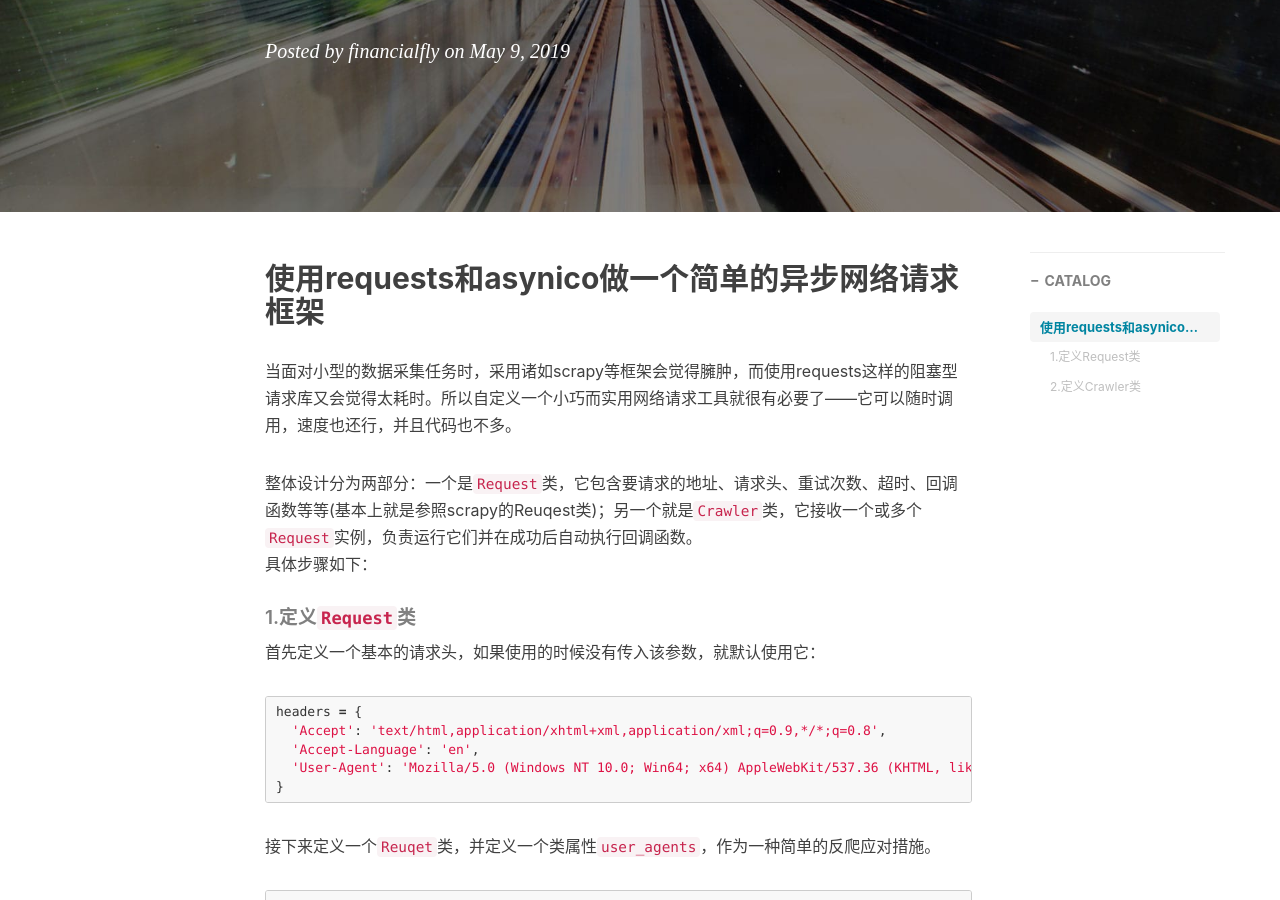
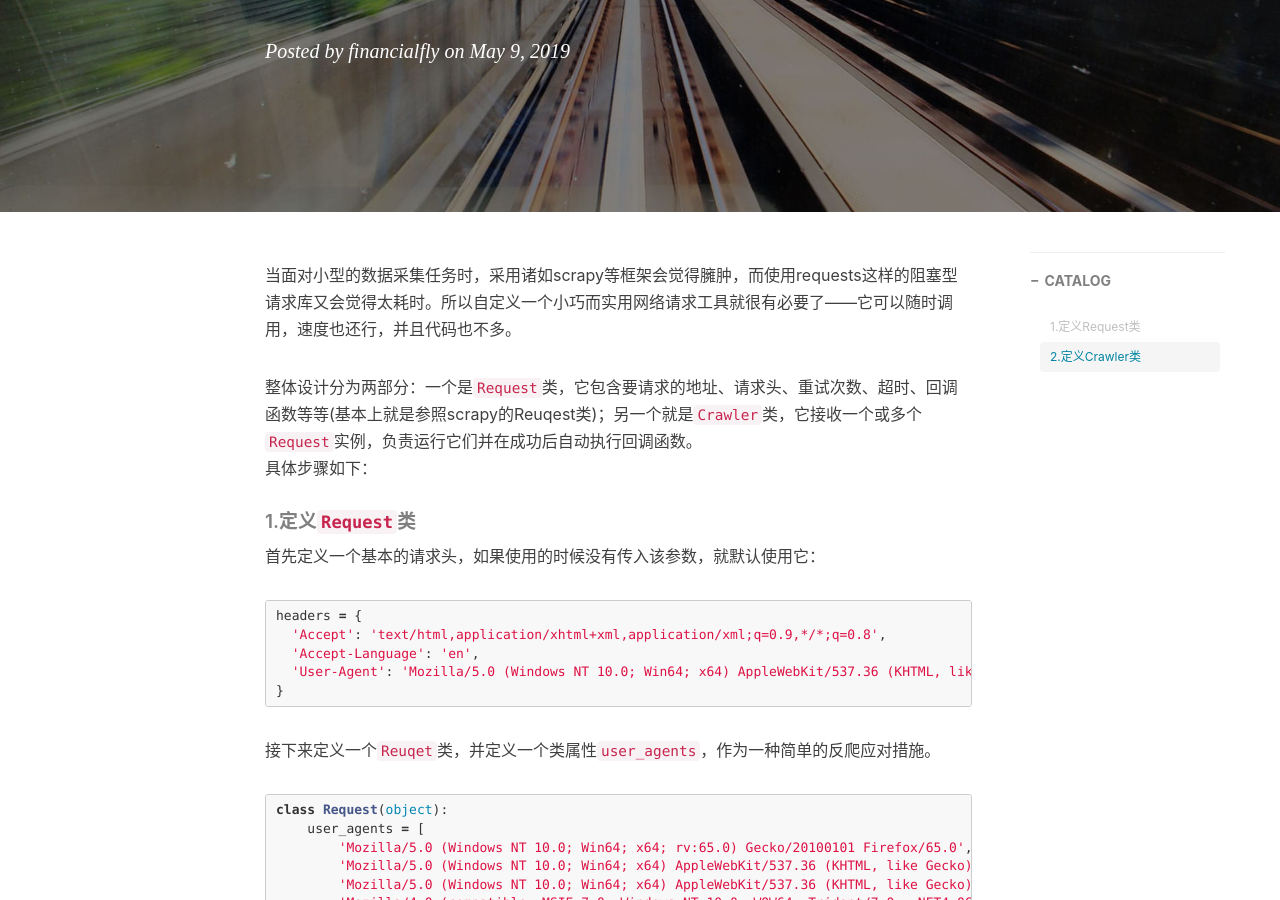
Before and after one commit to financialfly/financialfly.github.io, a Jekyll site: the page built from _posts/2019-05-09-使用requests和asynico做一个简单的异步网络请求框架.md, in a window 1280 px wide and 900 px high, scrolled down 371 px. Built offline with Jekyll 4.4.1, drawn with Linux system fonts in a browser that asks for light colours; nearby versions of some CDN libraries; comment, search, counter and statistics services are not loaded.

Commit message:
post fix

```diff
--- a/_posts/2019-05-09-使用requests和asynico做一个简单的异步网络请求框架.md
+++ b/_posts/2019-05-09-使用requests和asynico做一个简单的异步网络请求框架.md
@@ -9,8 +9,6 @@ catalog: true
 tags:
     - python
 ---
-
-## 使用requests和asynico做一个简单的异步网络请求框架
 
 当面对小型的数据采集任务时，采用诸如scrapy等框架会觉得臃肿，而使用requests这样的阻塞型请求库又会觉得太耗时。所以自定义一个小巧而实用网络请求工具就很有必要了——它可以随时调用，速度也还行，并且代码也不多。
 
```
